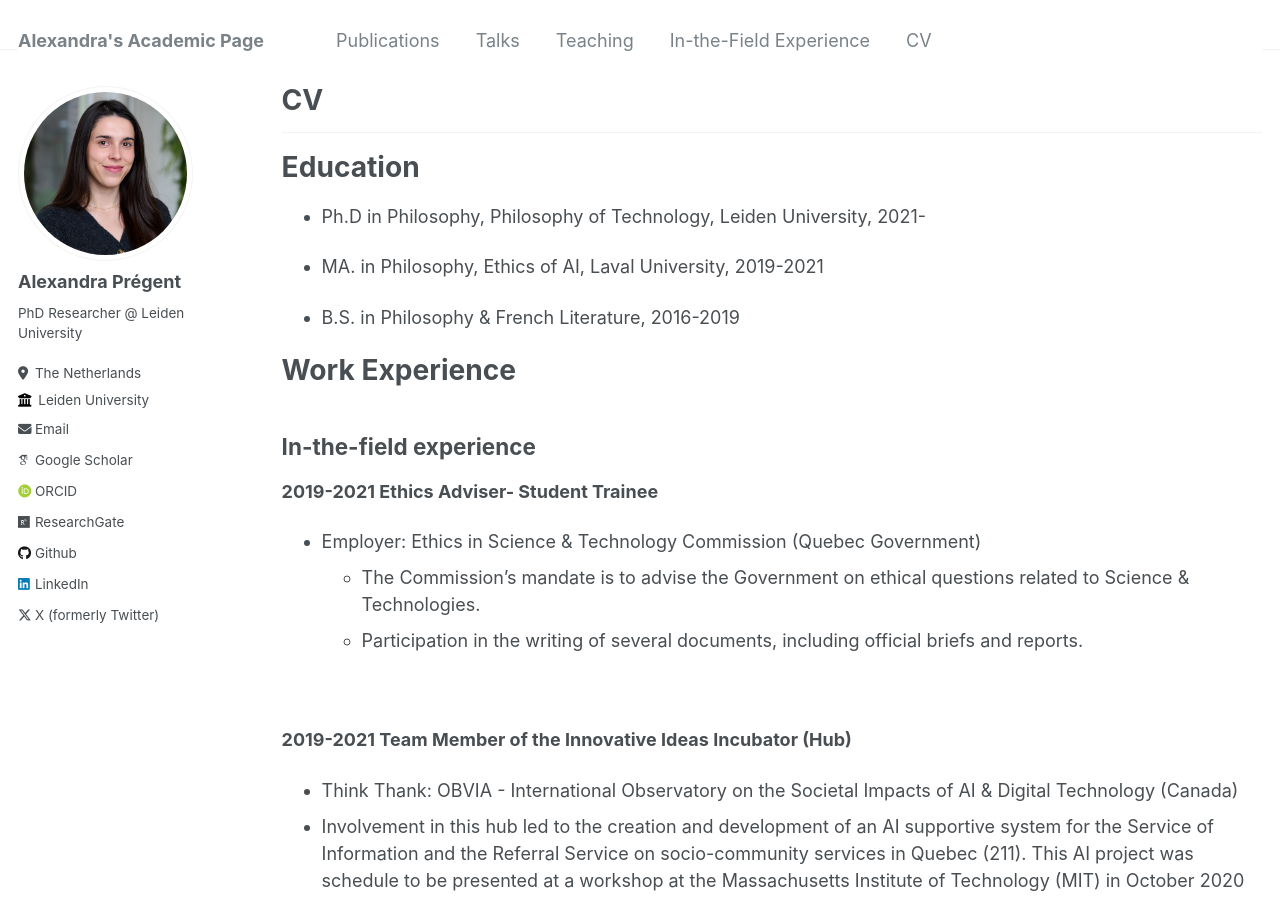
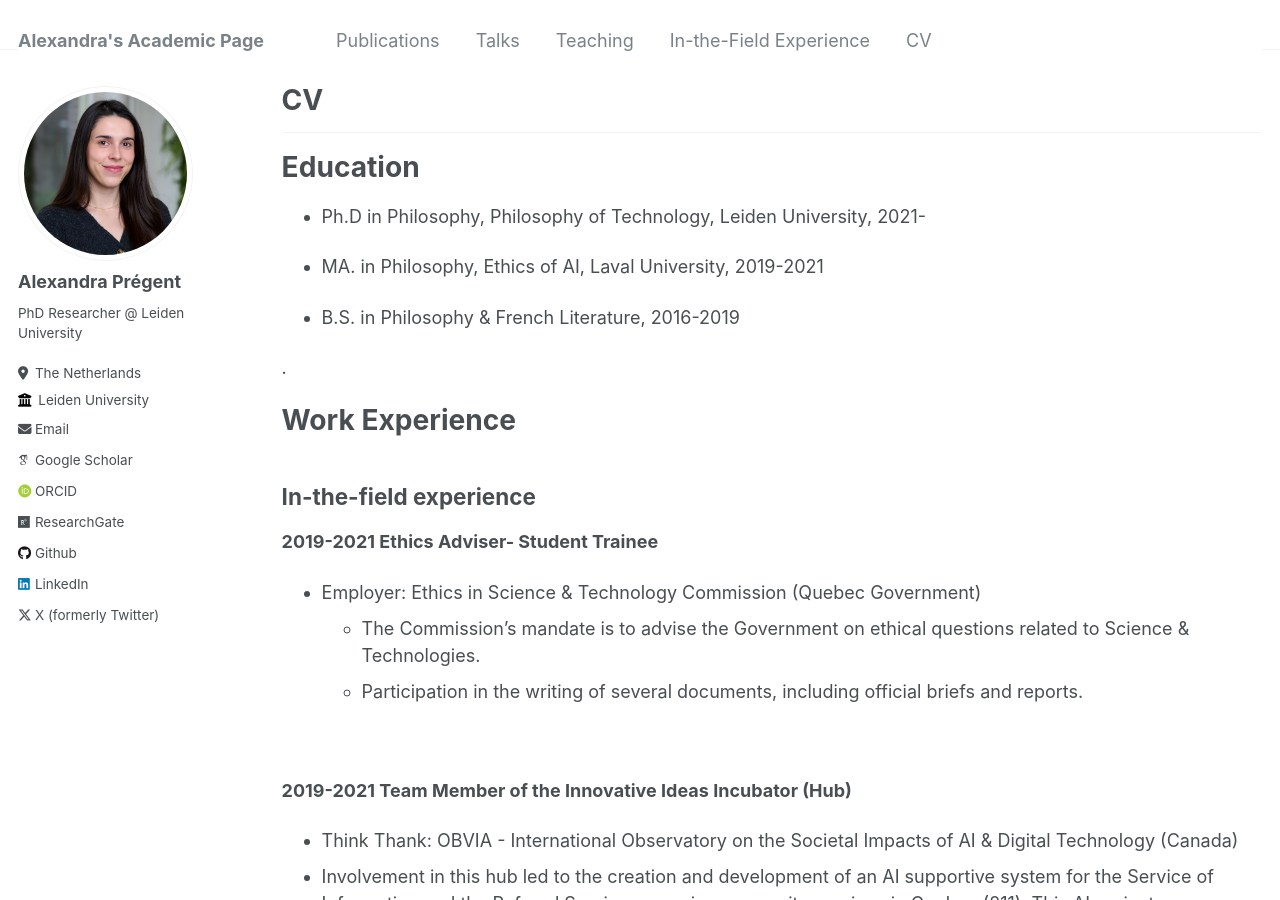
Before and after one commit to AlexandraPregent/AlexandraPregent.github.io, a Jekyll site: the page built from _pages/cv.md, in a window 1280 px wide and 900 px high. Built offline with Jekyll 4.4.1, drawn with Linux system fonts in a browser that asks for light colours; some web fonts are replaced.

Commit message:
Update cv.md

```diff
--- a/_pages/cv.md
+++ b/_pages/cv.md
@@ -13,8 +13,7 @@ redirect_from:
 
 
 
-
-# **Education**
+# Education
 
 * Ph.D in Philosophy, Philosophy of Technology, Leiden University, 2021-
 
@@ -25,9 +24,10 @@ redirect_from:
 * B.S. in Philosophy & French Literature, 2016-2019
 
 
+.
 
 
-# **Work Experience**
+# Work Experience
 
 ## In-the-field experience
 **2019-2021 Ethics Adviser- Student Trainee**
```
